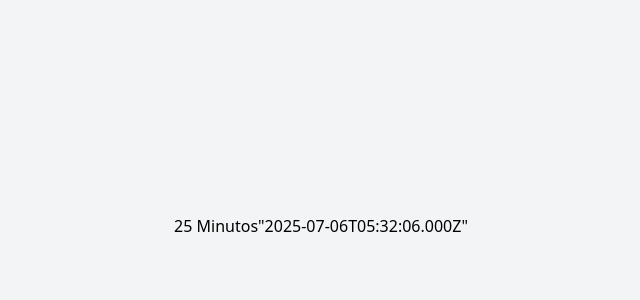
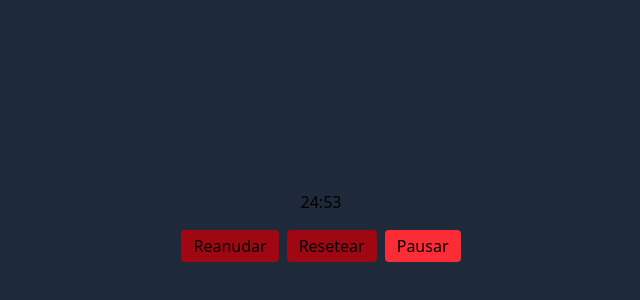
Before and after one commit to spunito/PomodoroApp, a React (Vite) app: page / in a window 1280 px wide. Shown: the part 174-474 px from the top of the page, without its empty margins (319-959 px from the left). Built offline with nearby package versions, Linux system fonts and the light colour scheme.

Commit message:
General Changes timer working first esqueleton made

```diff
--- a/src/pomodoro/PomodoroApp.jsx
+++ b/src/pomodoro/PomodoroApp.jsx
@@ -1,19 +1,72 @@
-import React from 'react'
+import React, { useEffect, useRef, useState } from 'react'
 
 export const PomodoroApp = () => {
 
-    const now = new Date()
-    now.setMinutes(now.getMinutes() + 25)
-    console.log(now)
 
+    const [timer, setTimer] = useState(1500)
+    const [isRunning, setIsRunning] = useState(true)
 
+    const timerRef = useRef(null);
+    const minutos = Math.floor(timer/60)
+    const segundos = timer % 60
+    const txtMinutos = minutos.toString().padStart(2, '0')+ ":" + segundos.toString().padStart(2, '0')
+    const handleReset = () => {
+        setTimer(1500)
+        setIsRunning(false);
+    }
+
+    const handleRunning = () => {
+        setIsRunning(true)
+    }
+    const handleNotRunning = () => {
+        setIsRunning(false)
+    }
+
+    useEffect(() => {
+        if(isRunning){
+            timerRef.current = setInterval(() => {
+            setTimer(prev => prev - 1 )
+        }, 1000);
+        }
+      return () => {
+        clearInterval(timerRef.current);
+      }
+    }, [isRunning])
+
+    useEffect(() => {
+      if(timer === 0) {
+        clearInterval(timerRef.current);
+        setIsRunning(false)
+      }
+
+    }, [timer])
 
     return (
-    <div className='w-full h-screen flex items-center justify-center bg-gray-100'>
+    <div className='w-full h-screen flex flex-col items-center justify-center bg-gray-800'>
+        <p>{txtMinutos}</p>
 
-        <a href="">25 Minutos</a>
-        <button className=''></button>
-        <p>{JSON.stringify(now , 3) }</p>
+        <div className='mt-4'>
+            <button
+            id='btnReanude'
+            className='bg-red-800 rounded p-1 px-3 mr-2 cursor-pointer'
+            onClick={handleRunning}>
+                Reanudar
+            </button>
+
+            <button
+                className='bg-red-800 rounded p-1 px-3 mr-2 cursor-pointer'
+                onClick={handleReset}>
+                Resetear
+            </button>
+
+            <button
+                className='bg-red-500 rounded p-1 px-3 cursor-pointer'
+                onClick={handleNotRunning}>
+                Pausar
+            </button>
+        </div>
+
     </div>
+
   )
 }
```
